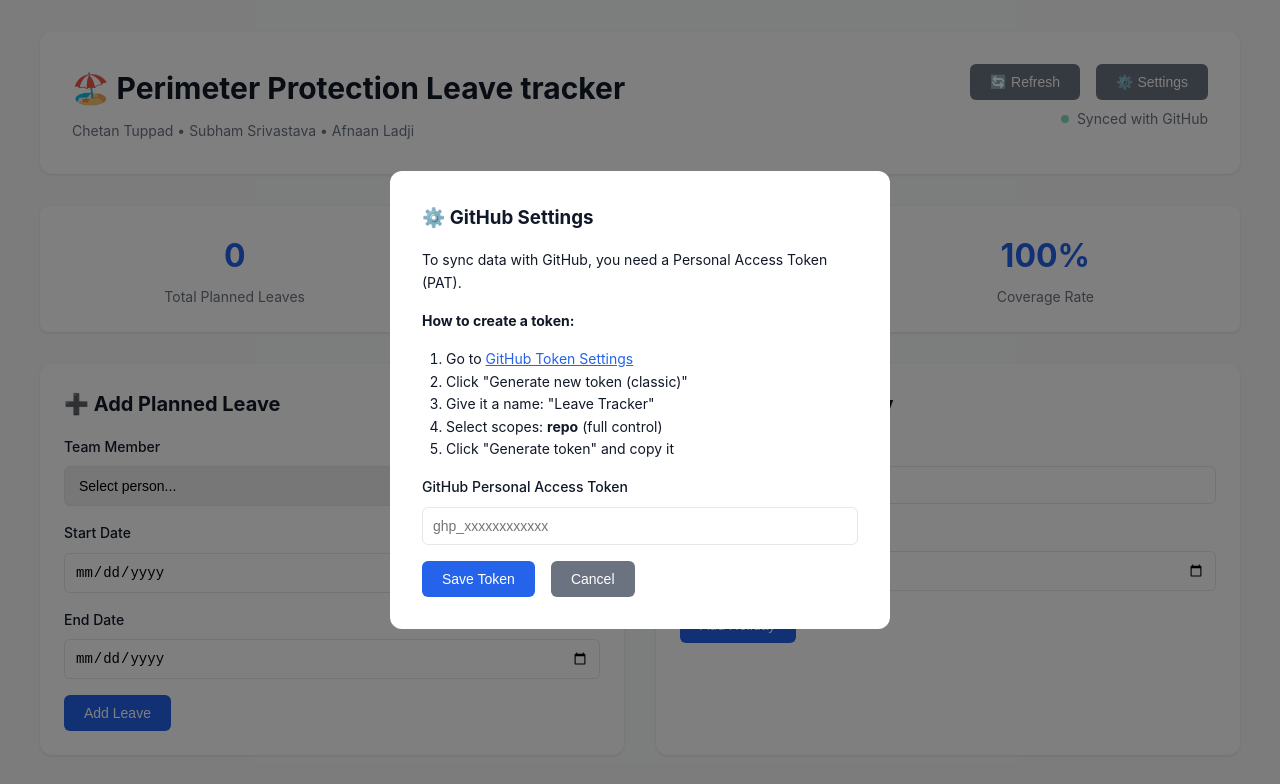
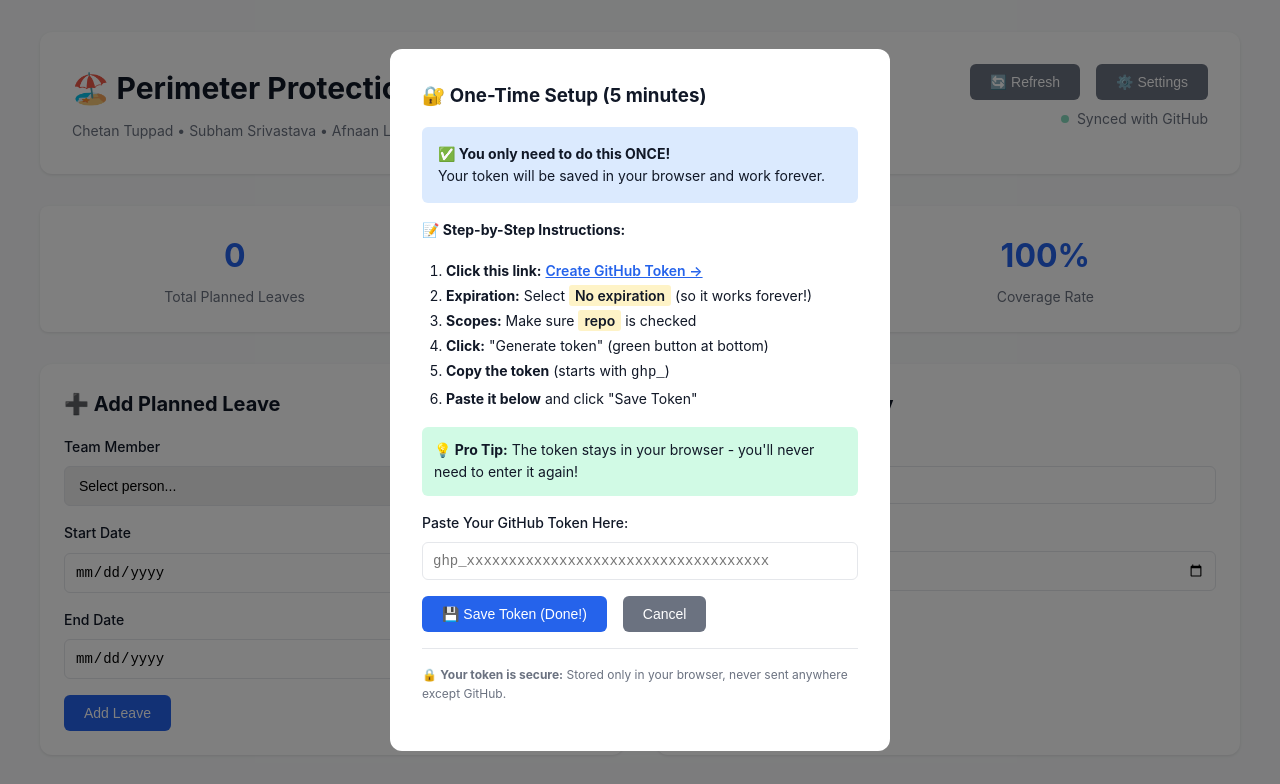
Before and after one commit to cappasahebtuppa-godaddy/team-leave-tracker, a plain HTML site: page index.html in a window 1280 px wide. Shown: the top 784 px of the page. Drawn offline with Linux system fonts and the light colour scheme.

Commit message:
Improve GitHub token setup experience
- Enhanced Settings modal with step-by-step visual instructions
- Pre-filled GitHub token creation link (auto-fills name and scopes)
- Emphasized 'No expiration' option for one-time setup
- Added friendly UI with color-coded tips and pro tips
- Created simple TEAM_SETUP_GUIDE.md for easy sharing
- Updated SETUP_INSTRUCTIONS.md with clearer steps

Team members now:
- Click one link to create token
- Select 'No expiration'
- Paste and done - works forever!

Co-Authored-By: Claude Sonnet 4.5 <noreply@anthropic.com>

```diff
--- a/index.html
+++ b/index.html
@@ -492,24 +492,38 @@
 
         <div id="tokenModal" class="modal">
             <div class="modal-content">
-                <h3>⚙️ GitHub Settings</h3>
-                <p>To sync data with GitHub, you need a Personal Access Token (PAT).</p>
-                <p><strong>How to create a token:</strong></p>
-                <ol style="font-size: 0.875rem; margin-left: 1.5rem; margin-bottom: 1rem;">
-                    <li>Go to <a href="https://github.com/settings/tokens/new" target="_blank">GitHub Token Settings</a></li>
-                    <li>Click "Generate new token (classic)"</li>
-                    <li>Give it a name: "Leave Tracker"</li>
-                    <li>Select scopes: <strong>repo</strong> (full control)</li>
-                    <li>Click "Generate token" and copy it</li>
+                <h3>🔐 One-Time Setup (5 minutes)</h3>
+                <p style="background: #dbeafe; padding: 1rem; border-radius: 6px; margin-bottom: 1rem;">
+                    <strong>✅ You only need to do this ONCE!</strong><br>
+                    Your token will be saved in your browser and work forever.
+                </p>
+
+                <p><strong>📝 Step-by-Step Instructions:</strong></p>
+                <ol style="font-size: 0.875rem; margin-left: 1.5rem; margin-bottom: 1rem; line-height: 1.8;">
+                    <li><strong>Click this link:</strong> <a href="https://github.com/settings/tokens/new?description=Leave%20Tracker&scopes=repo" target="_blank" style="color: var(--primary); font-weight: 600;">Create GitHub Token →</a></li>
+                    <li><strong>Expiration:</strong> Select <span style="background: #fef3c7; padding: 0.125rem 0.375rem; border-radius: 3px; font-weight: 600;">No expiration</span> (so it works forever!)</li>
+                    <li><strong>Scopes:</strong> Make sure <span style="background: #fef3c7; padding: 0.125rem 0.375rem; border-radius: 3px; font-weight: 600;">repo</span> is checked</li>
+                    <li><strong>Click:</strong> "Generate token" (green button at bottom)</li>
+                    <li><strong>Copy the token</strong> (starts with <code>ghp_</code>)</li>
+                    <li><strong>Paste it below</strong> and click "Save Token"</li>
                 </ol>
+
+                <div style="background: #d1fae5; padding: 0.75rem; border-radius: 6px; margin-bottom: 1rem; font-size: 0.875rem;">
+                    <strong>💡 Pro Tip:</strong> The token stays in your browser - you'll never need to enter it again!
+                </div>
+
                 <div class="form-group">
-                    <label>GitHub Personal Access Token</label>
-                    <input type="password" id="githubToken" placeholder="ghp_xxxxxxxxxxxx">
+                    <label>Paste Your GitHub Token Here:</label>
+                    <input type="password" id="githubToken" placeholder="ghp_xxxxxxxxxxxxxxxxxxxxxxxxxxxxxxxxxxxx" style="font-family: monospace;">
                 </div>
                 <div style="display: flex; gap: 0.5rem;">
-                    <button onclick="saveGitHubToken()">Save Token</button>
+                    <button onclick="saveGitHubToken()">💾 Save Token (Done!)</button>
                     <button onclick="closeTokenModal()" class="secondary-btn">Cancel</button>
                 </div>
+
+                <p style="font-size: 0.75rem; color: var(--text-secondary); margin-top: 1rem; border-top: 1px solid var(--border); padding-top: 1rem;">
+                    🔒 <strong>Your token is secure:</strong> Stored only in your browser, never sent anywhere except GitHub.
+                </p>
             </div>
         </div>
 
```
Also changed, not shown: 2 other files.
